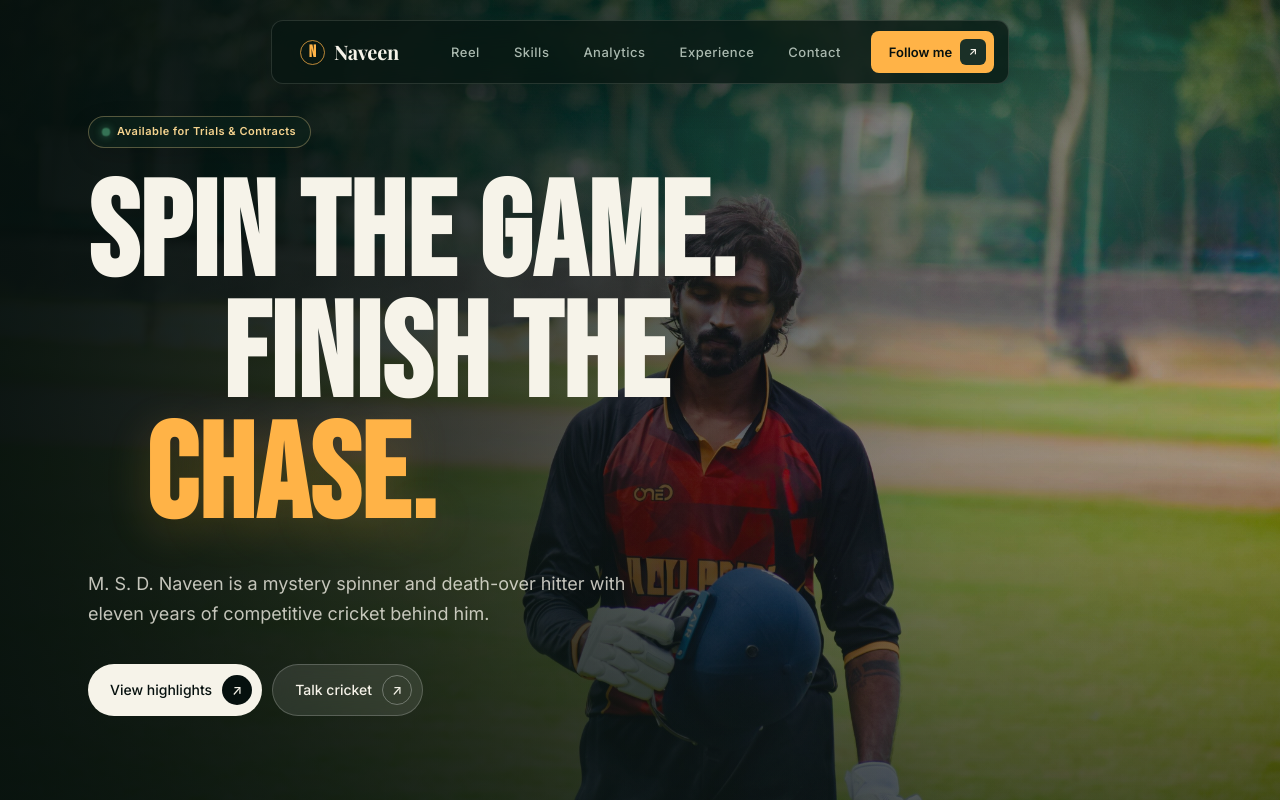
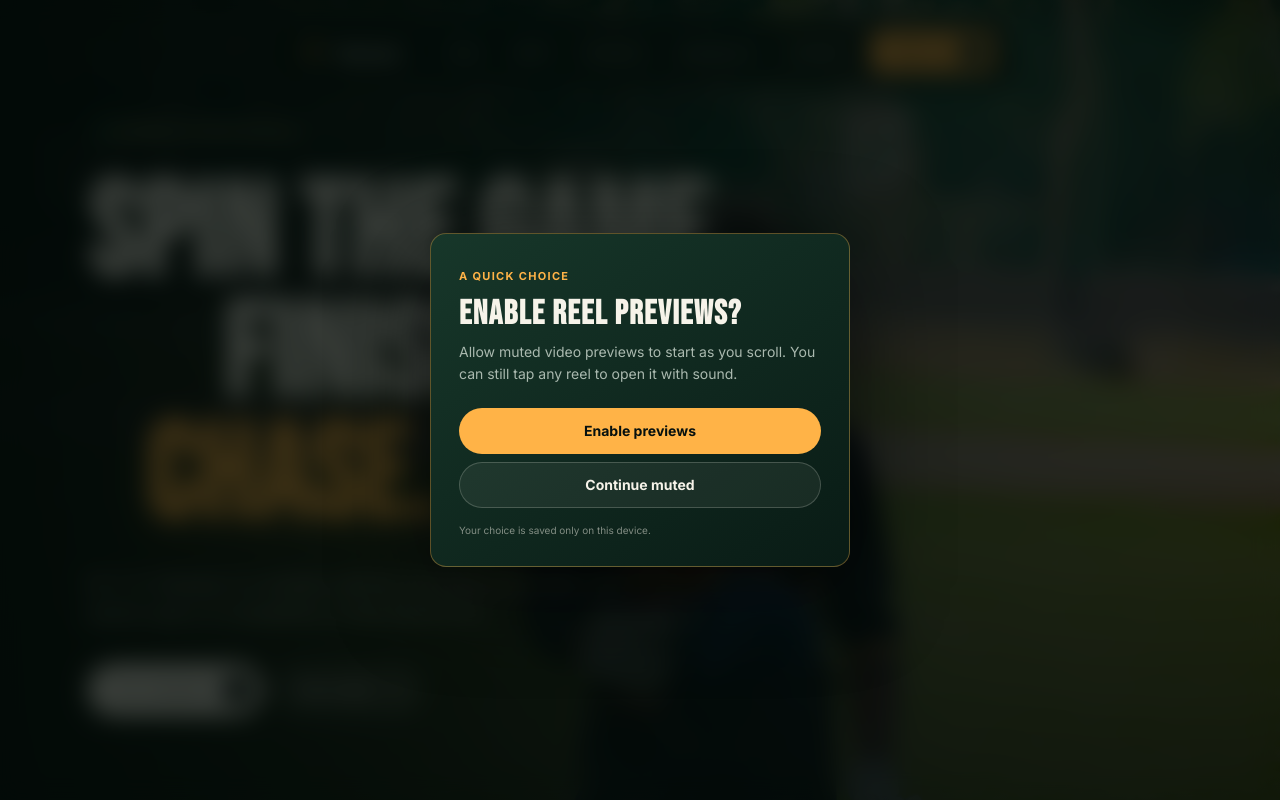
Before and after one commit to wishsagarks/msdnaveen, a React (Vite) app: page / in a window 1280 px wide. Shown: the top 800 px of the page. Built offline with nearby package versions, Linux system fonts and the light colour scheme.

Commit message:
Add one-time video preview permission dialog

```diff
--- a/src/App.jsx
+++ b/src/App.jsx
@@ -116,9 +116,11 @@ function App() {
   const [mobileNavOpen, setMobileNavOpen] = useState(false)
   const [analyticsMode, setAnalyticsMode] = useState('batting')
   const [activeReel, setActiveReel] = useState(null)
-  const [videoConsent, setVideoConsent] = useState(() => (
-    typeof window !== 'undefined' && window.localStorage.getItem('msd-video-previews') === 'enabled'
-  ))
+  const [videoConsent, setVideoConsent] = useState(() => {
+    if (typeof window === 'undefined') return null
+    const savedChoice = window.localStorage.getItem('msd-video-previews')
+    return savedChoice === null ? null : savedChoice === 'enabled'
+  })
   const [scrollProgress, setScrollProgress] = useState(0)
   const [analyticsVisible, setAnalyticsVisible] = useState(false)
   const analyticsRef = useRef(null)
@@ -206,6 +208,11 @@ function App() {
     })
   }
 
+  const continueMuted = () => {
+    window.localStorage.setItem('msd-video-previews', 'disabled')
+    setVideoConsent(false)
+  }
+
   useEffect(() => {
     if (!activeReel) return
     const previousOverflow = document.body.style.overflow
@@ -278,6 +285,21 @@ function App() {
       </div>
 
       <div id="app-content" className={!loading ? 'visible' : ''}>
+
+        {!loading && videoConsent === null && (
+          <div className="video-permission-modal" role="dialog" aria-modal="true" aria-labelledby="video-permission-title">
+            <div className="video-permission-panel">
+              <span className="video-permission-kicker">A quick choice</span>
+              <h2 id="video-permission-title">Enable reel previews?</h2>
+              <p>Allow muted video previews to start as you scroll. You can still tap any reel to open it with sound.</p>
+              <div className="video-permission-actions">
+                <button className="video-permission-primary" type="button" onClick={enableVideoPreviews}>Enable previews</button>
+                <button className="video-permission-secondary" type="button" onClick={continueMuted}>Continue muted</button>
+              </div>
+              <small>Your choice is saved only on this device.</small>
+            </div>
+          </div>
+        )}
 
         {/* NAVBAR */}
         <div className={`nav-wrapper${navScrolled ? ' scrolled' : ''}`}>
@@ -370,15 +392,6 @@ function App() {
               <div className="section-label">In Action</div>
               <h2 className="section-title">The Reel</h2>
               <p className="section-desc">Watch the variations in action — mystery spin, deceptive flight, and the power hitting that changes game momentum.</p>
-              {!videoConsent && (
-                <div className="video-consent" role="note">
-                  <div>
-                    <strong>Enable video previews</strong>
-                    <span>One tap starts muted previews on this device.</span>
-                  </div>
-                  <button type="button" onClick={enableVideoPreviews}>Enable</button>
-                </div>
-              )}
             </div>
           </div>
           <div className="container">
@@ -400,7 +413,7 @@ function App() {
                   }}
                 >
                   <span className="reel-label">{reel.label}</span>
-                  {!videoConsent && <span className="video-tap-hint">Tap to play</span>}
+                  {videoConsent !== true && <span className="video-tap-hint">Tap to play</span>}
                   <video
                     src={reel.src}
                     poster={reel.poster}
@@ -609,9 +622,15 @@ function App() {
                 poster={activeReel.poster}
                 autoPlay
                 controls
+                muted={false}
                 playsInline
                 preload="auto"
                 aria-label={activeReel.alt}
+                onCanPlay={(event) => {
+                  event.currentTarget.muted = false
+                  const playRequest = event.currentTarget.play()
+                  if (playRequest) playRequest.catch(() => {})
+                }}
               />
             </div>
           </div>
--- a/src/index.css
+++ b/src/index.css
@@ -1494,6 +1494,57 @@ body::before {
   -webkit-backdrop-filter: blur(14px);
   animation: modalFadeIn 0.22s ease both;
 }
+.video-permission-modal {
+  position: fixed;
+  inset: 0;
+  z-index: 1100;
+  display: grid;
+  place-items: center;
+  padding: 20px;
+  background: rgba(2, 8, 6, 0.76);
+  backdrop-filter: blur(12px);
+  -webkit-backdrop-filter: blur(12px);
+  animation: modalFadeIn 0.22s ease both;
+}
+.video-permission-panel {
+  width: min(420px, 100%);
+  padding: 28px;
+  border: 1px solid rgba(255, 179, 71, 0.34);
+  border-radius: 16px;
+  background: linear-gradient(145deg, #17372a, #091b15);
+  box-shadow: 0 24px 90px rgba(0, 0, 0, 0.52);
+}
+.video-permission-kicker {
+  color: var(--saffron);
+  font-size: 11px;
+  font-weight: 700;
+  letter-spacing: 0.12em;
+  text-transform: uppercase;
+}
+.video-permission-panel h2 {
+  margin: 9px 0 10px;
+  color: var(--text-primary);
+  font-family: var(--font-display);
+  font-size: 34px;
+  letter-spacing: 0.04em;
+  line-height: 1;
+}
+.video-permission-panel p {
+  margin-bottom: 22px;
+  color: var(--text-secondary);
+  font-size: 14px;
+  line-height: 1.6;
+}
+.video-permission-actions { display: grid; gap: 8px; }
+.video-permission-actions button {
+  min-height: 46px;
+  border-radius: var(--r-pill);
+  font-size: 14px;
+  font-weight: 700;
+}
+.video-permission-primary { background: var(--saffron); color: var(--navy-deep); }
+.video-permission-secondary { border: 1px solid rgba(246,243,233,0.2); color: var(--text-primary); background: rgba(246,243,233,0.06); }
+.video-permission-panel small { display: block; margin-top: 14px; color: var(--text-muted); font-size: 10px; }
 .video-modal-panel {
   position: relative;
   width: min(960px, 100%);
@@ -1544,6 +1595,8 @@ body::before {
   .video-modal-panel { padding: 12px; border-radius: 10px; }
   .video-modal-panel video { max-height: calc(100svh - 94px); border-radius: 6px; }
   .video-modal-label { font-size: 18px; margin-bottom: 9px; }
+  .video-permission-panel { padding: 24px 20px; }
+  .video-permission-panel h2 { font-size: 30px; }
 }
 
 @media (min-width: 640px) {
```
